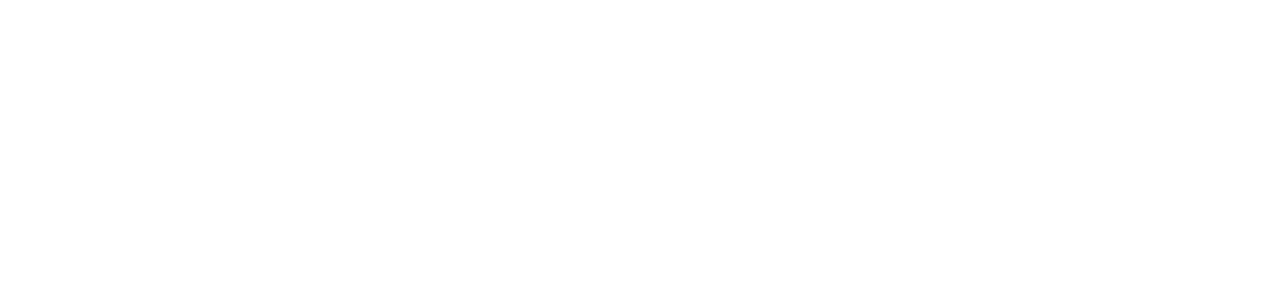
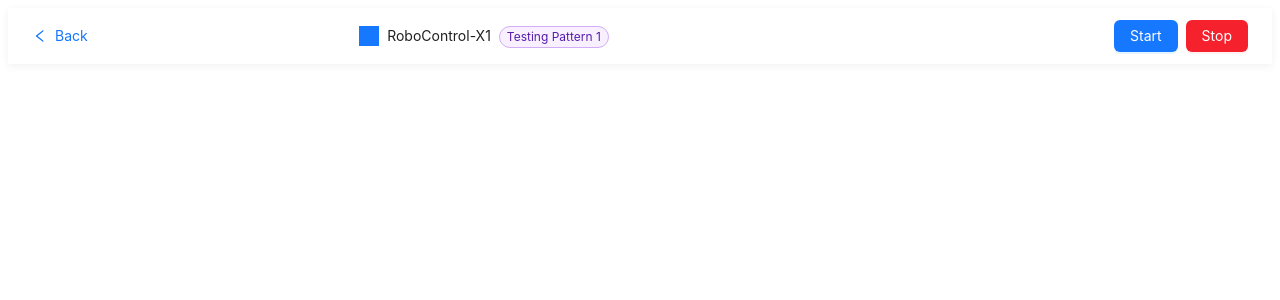
Before and after one commit to Tokushiro/heat-bot, a React (Vite) app: page /testingpattern1 in a window 1280 px wide. Before the commit this address had no page. Shown: the top 300 px of the page. Built offline with nearby package versions, Linux system fonts and the light colour scheme.

Commit message:
Created an new page

```diff
--- a/src/App.tsx
+++ b/src/App.tsx
@@ -1,6 +1,7 @@
 import { Routes, Route } from "react-router-dom";
 import RobotControlCard from "./Pages/RobotControlCard";
 import ControlPanel from "./Pages/ControlPanel";
+import TestingPatter1 from "./Pages/TestingPattern1";
 
 
 export default function App() {
@@ -8,6 +9,7 @@ export default function App() {
         <Routes>
             <Route path="/" element={<RobotControlCard />} />
             <Route path="/controlpanel" element={<ControlPanel />} />
+            <Route path="/testingpattern1" element={<TestingPatter1/>} />
         </Routes>
     );
 }
--- a/src/Components/ModeCard.tsx
+++ b/src/Components/ModeCard.tsx
@@ -1,4 +1,6 @@
 import {Card, Space, Avatar, Typography, Button} from "antd";
+import {useNavigate} from "react-router-dom";
+
 const { Title, Text } = Typography;
 
 export function ModeCard({
@@ -6,12 +8,16 @@ export function ModeCard({
                       title,
                       desc,
                       button,
+                      path,
                   }: {
     icon: React.ReactNode;
     title: string;
     desc: string;
     button: string;
+    path: string;
 }) {
+
+    const navigate = useNavigate();
     return (
         <Card
             hoverable
@@ -22,7 +28,7 @@ export function ModeCard({
                 <Avatar size={48} icon={icon} style={{ background: "#e6f4ff" }} />
                 <Title level={4} style={{ marginBottom: 4 }}>{title}</Title>
                 <Text type="secondary" style={{ textAlign: "center" }}>{desc}</Text>
-                <Button type="primary" block style={{ marginTop: 8, borderRadius: 8 }}>
+                <Button type="primary" block style={{ marginTop: 8, borderRadius: 8 }} onClick={() => navigate(path)}>
                     {button}
                 </Button>
             </Space>
--- a/src/Pages/ControlPanel.tsx
+++ b/src/Pages/ControlPanel.tsx
@@ -42,14 +42,17 @@ export default function ControlPanel() {
                                 background: "#1677ff",
                                 color: "#fff",
                                 padding: "4px",
-                                borderRadius: "99px",
-                                fontWeight: 500,
-                                fontSize: 14,
+                                height: "20px",
+                                width: "20px"
                             }}
                         >
-                            RoboControl-X1
                         </div>
-                        <Tag color="green">Connected</Tag>
+                        <Text> RoboControl-X1</Text>
+                        <Tag color="green"
+                             style={{
+                                 borderRadius: "99px",
+                             }}
+                        >Connected</Tag>
                     </Space>
                 </div>
 
@@ -79,6 +82,7 @@ export default function ControlPanel() {
                                 title="Manual Control"
                                 desc="Direct control of robot movements and actions"
                                 button="Start Manual Control"
+                                path="/controlpanel"
                             />
                         </Col>
 
@@ -88,6 +92,7 @@ export default function ControlPanel() {
                                 title="Testing Pattern 1"
                                 desc="Execute predefined testing sequence with monitoring"
                                 button="Start Pattern 1"
+                                path="/testingpattern1"
                             />
                         </Col>
 
@@ -97,6 +102,7 @@ export default function ControlPanel() {
                                 title="Testing Pattern 2"
                                 desc="Advanced testing sequence with detailed analytics"
                                 button="Start Pattern 2"
+                                path="/testingpattern2"
                             />
                         </Col>
                     </Row>
--- /dev/null
+++ b/src/Pages/TestingPattern1.tsx
@@ -0,0 +1,80 @@
+import {Layout, Button, Space, Tag, Typography} from "antd";
+import { LeftOutlined } from "@ant-design/icons";
+import { useNavigate } from "react-router-dom";
+
+const {Text} = Typography;
+const { Header, Content } = Layout;
+
+export default function TestingPattern1() {
+    const navigate = useNavigate();
+
+    return (
+        <Layout>
+            <Header
+                style={{
+                    position: "sticky",
+                    top: 0,
+                    zIndex: 10,
+                    height: 56,
+                    background: "#fff",
+                    display: "flex",
+                    alignItems: "center",
+                    justifyContent: "space-between",
+                    paddingInline: 24,
+                    boxShadow: "0 2px 8px rgba(0,0,0,0.06)",
+                }}>
+                <div style={{ flex: 1 }}>
+                    <Button
+                        type="link"
+                        icon={<LeftOutlined />}
+                        style={{ padding: 0, fontSize: 14 }}
+                        onClick={() => navigate(-1)}
+                    >
+                        Back
+                    </Button>
+                </div>
+
+                <div style={{ flex: 1, display: "flex", justifyContent: "center" }}>
+                    <Space>
+                        <div
+                            style={{
+                                background: "#1677ff",
+                                color: "#fff",
+                                padding: "4px",
+                                height: "20px",
+                                width: "20px"
+                            }}
+                        >
+                        </div>
+                        <Text> RoboControl-X1</Text>
+                        <Tag color="purple"
+                        style={{
+                            borderRadius: "99px",
+                        }}
+                        >Testing Pattern 1</Tag>
+                    </Space>
+                </div>
+
+                <div style={{ flex: 1 }} />
+                <div style={{ flex: 1 , display: "flex", justifyContent: "right" }}>
+                    <Space>
+                        <Button
+                        color="primary" variant="solid">
+                            Start
+                        </Button>
+                        <Button
+                        color="red" variant="solid">
+                            Stop
+                        </Button>
+                    </Space>
+                </div>
+            </Header>
+            <Content>
+
+            </Content>
+
+        </Layout>
+
+    )
+
+}
```
